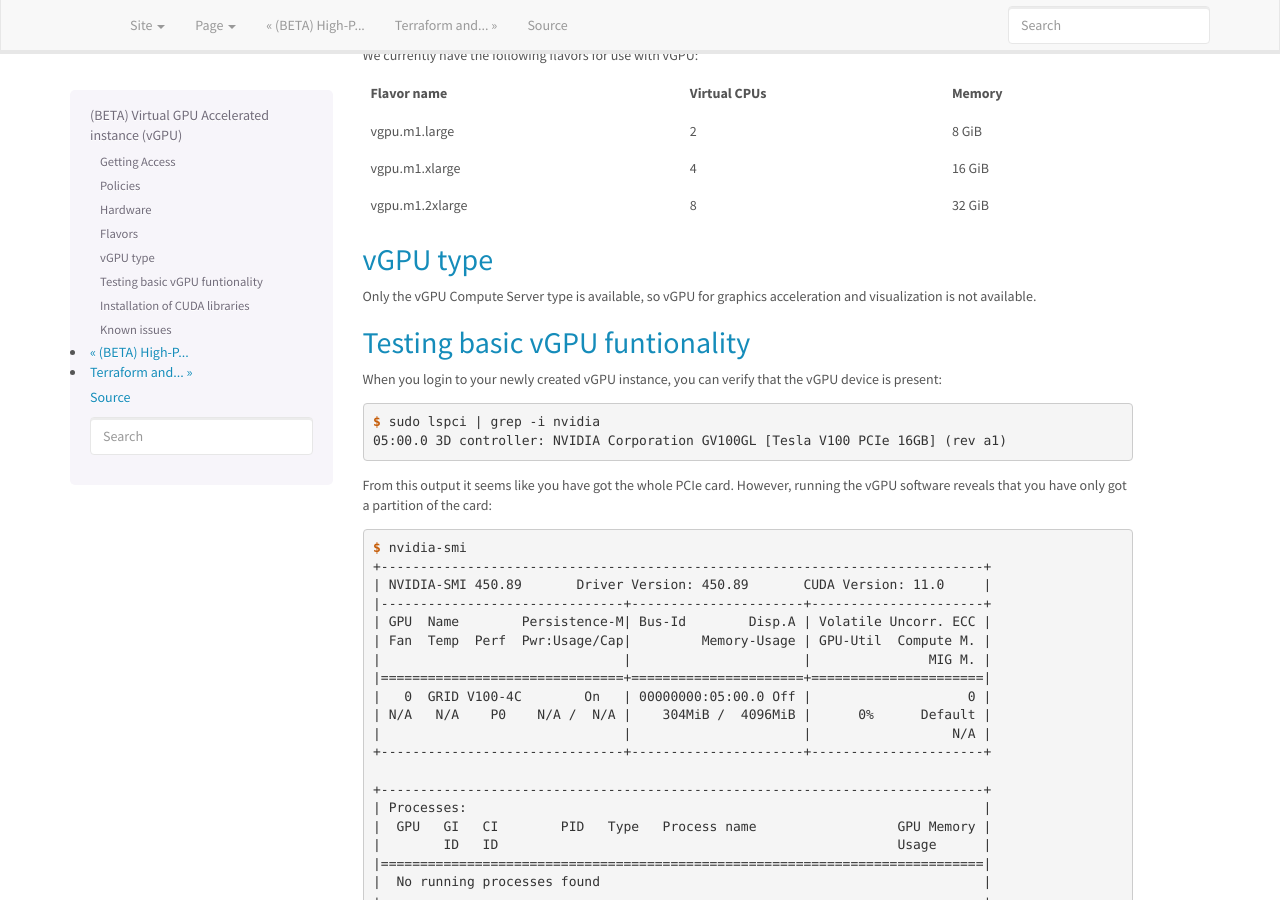
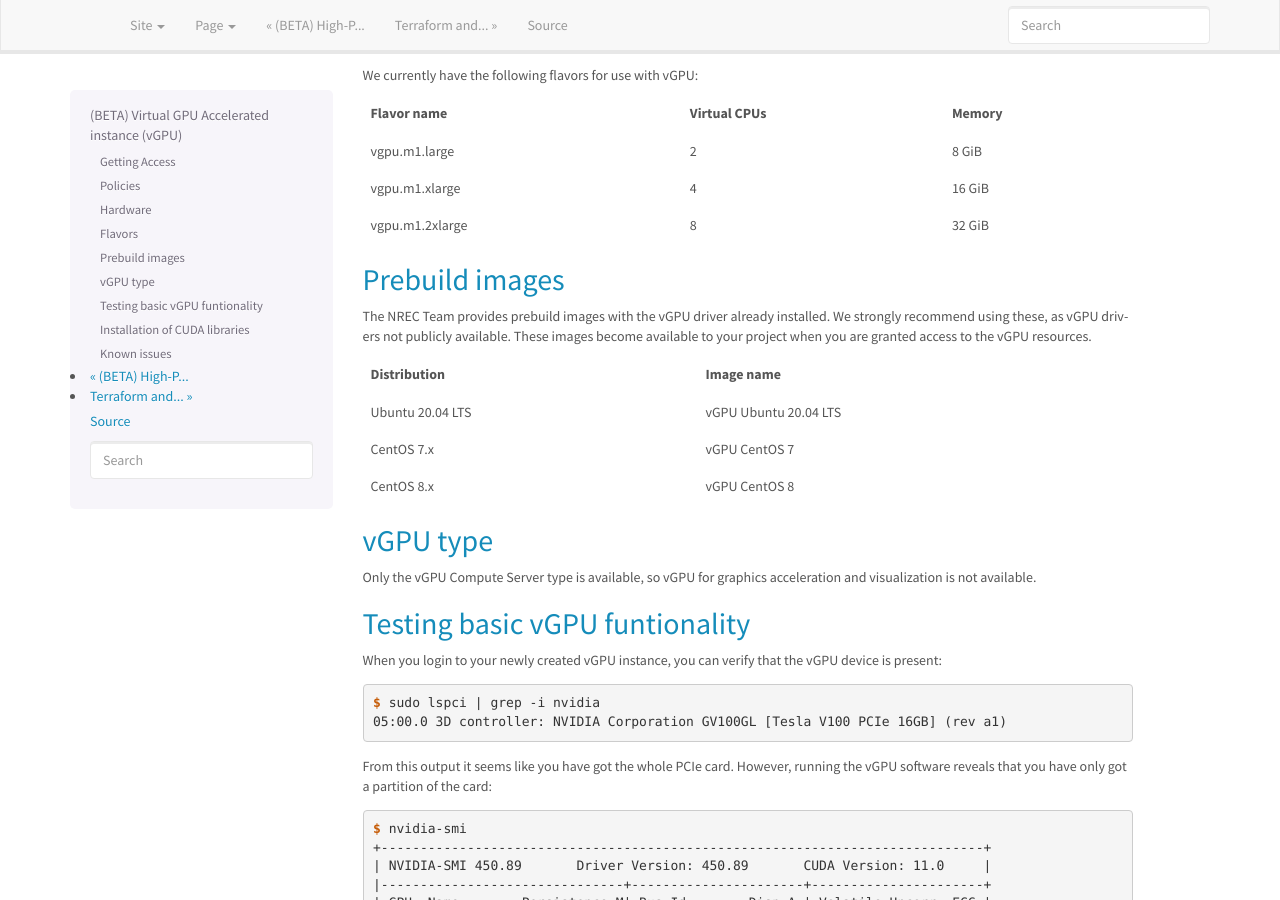
Before and after one commit to norcams/docs-enduser, a Sphinx documentation site: the page built from docs/vgpu.rst, in a window 1280 px wide and 900 px high, scrolled down 1161 px. Built offline with Sphinx 7.4.7, drawn with Linux system fonts in a browser that asks for light colours.

Commit message:
document vgpu images

```diff
--- a/docs/vgpu.rst
+++ b/docs/vgpu.rst
@@ -79,6 +79,25 @@ We currently have the following flavors for use with vGPU:
 +------------------+--------------+---------+
 | vgpu.m1.2xlarge  | 8            | 32 GiB  |
 +------------------+--------------+---------+
+
+Prebuild images
+---------------
+
+The NREC Team provides prebuild images with the vGPU driver already installed. We
+strongly recommend using these, as vGPU drivers not publicly available. These
+images become available to your project when you are granted access to the vGPU
+resources.
+
++------------------+-----------------------+
+| Distribution     | Image name            |
++==================+=======================+
+| Ubuntu 20.04 LTS | vGPU Ubuntu 20.04 LTS |
++------------------+-----------------------+
+| CentOS 7.x       | vGPU CentOS 7         |
++------------------+-----------------------+
+| CentOS 8.x       | vGPU CentOS 8         |
++------------------+-----------------------+
+
 
 vGPU type
 ---------
```
